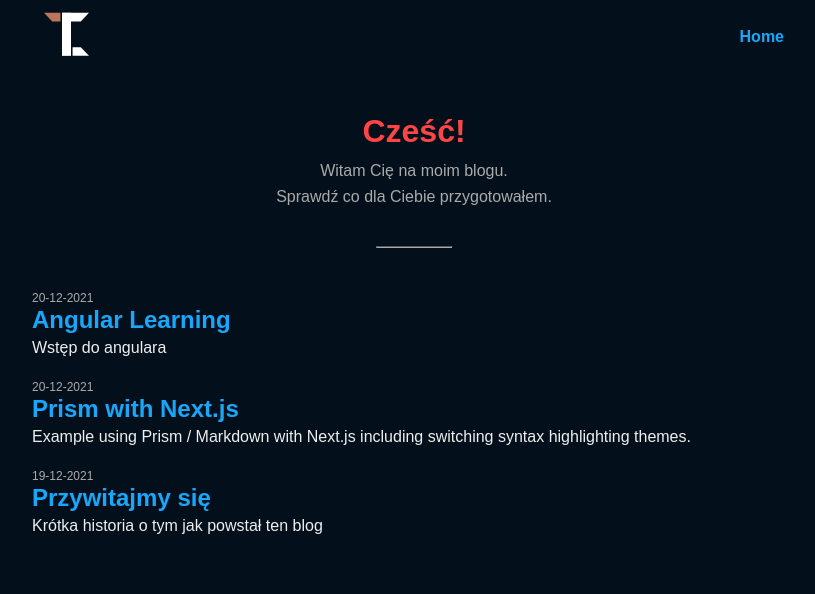
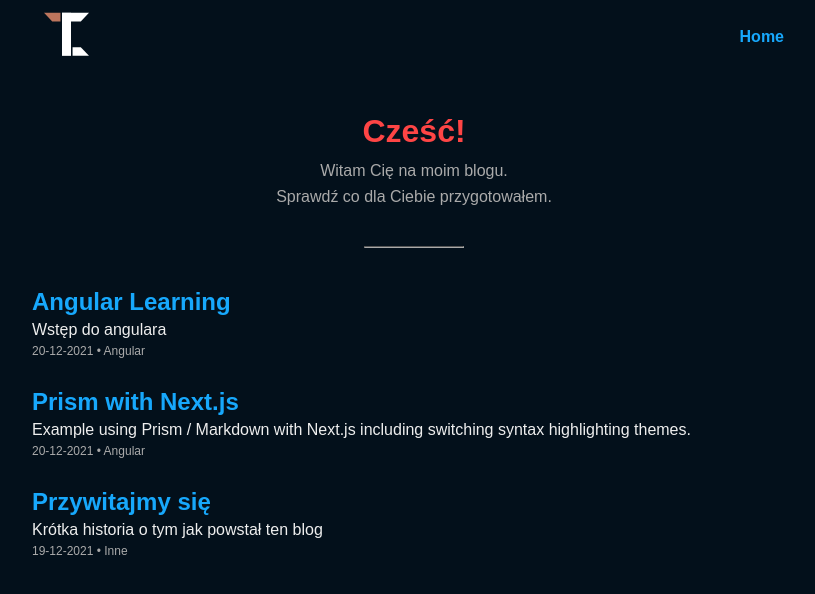
Before and after one commit to tobiaszciesielski/tciesielski.pl, a Next.js app: page / in a window 1280 px wide. Shown: the top 594 px of the page, without its empty margins (226-1041 px from the left). Built offline with nearby package versions, Linux system fonts and the light colour scheme.

Commit message:
Refactor and improvements

```diff
--- a/components/Navbar/Navbar.tsx
+++ b/components/Navbar/Navbar.tsx
@@ -14,7 +14,9 @@ export default function Header() {
       </Link>
 
       <Link href={'/'} passHref>
-        <a className={styles.navbar__home}>Home</a>
+        <a className={styles.navbar__item + ' underline-link-animation'}>
+          Home
+        </a>
       </Link>
     </nav>
   );
--- a/components/Navbar/navbar.module.scss
+++ b/components/Navbar/navbar.module.scss
@@ -12,26 +12,7 @@
     cursor: pointer;
   }
 
-  &__home {
+  &__item {
     font-weight: bold;
-    position: relative;
-
-    &::after {
-      content: '';
-      position: absolute;
-      top: 100%;
-      left: 0;
-      height: 2px;
-      background-color: $light-blue-0;
-      width: 0;
-      transition: width 0.4s ease;
-    }
-
-    &:hover {
-      &::after {
-        width: 100%;
-        transition: width 0.4s ease;
-      }
-    }
   }
 }
--- a/components/PostList/PostList.tsx
+++ b/components/PostList/PostList.tsx
@@ -11,15 +11,17 @@ export interface PostListProps {
 export default function PostList(props: PostListProps) {
   return (
     <ul className={styles['post-list']}>
-      {props.postsMeta.map(({ title, slug, excerpt, date }) => (
-        <li key={slug}>
+      {props.postsMeta.map(({ title, slug, excerpt, date, category }) => (
+        <li key={slug} className={styles['post-list__post']}>
           <Link href={`/blog/${slug}`} passHref>
             <a>
-              <span>{date}</span>
-              <h2 className={styles['post-list__post']}>{title}</h2>
-              <p>{excerpt}</p>
+              <h2 className="underline-link-animation">{title}</h2>
             </a>
           </Link>
+          <p>{excerpt}</p>
+          <span>
+            {date} &bull; {category}
+          </span>
         </li>
       ))}
     </ul>
--- a/components/PostList/postList.module.scss
+++ b/components/PostList/postList.module.scss
@@ -6,7 +6,13 @@
   margin-top: 0;
   display: flex;
   flex-direction: column;
-  gap: 20px;
+  gap: 30px;
+
+  &__post {
+    display: flex;
+    flex-direction: column;
+    gap: 5px;
+  }
 
   & span {
     color: $light-white-2;
@@ -16,29 +22,4 @@
   & p {
     color: $light-white-1;
   }
-
-  &__post {
-    position: relative;
-    width: fit-content;
-
-    margin-bottom: 5px;
-
-    &::after {
-      content: '';
-      position: absolute;
-      top: 100%;
-      left: 0;
-      height: 2px;
-      background-color: $light-blue-0;
-      width: 0;
-      transition: width 0.4s ease;
-    }
-
-    &:hover {
-      &::after {
-        width: 100%;
-        transition: width 0.4s ease;
-      }
-    }
-  }
 }
--- a/pages/404.module.scss
+++ b/pages/404.module.scss
@@ -5,4 +5,8 @@
   display: flex;
   flex-direction: column;
   gap: $size-5;
+
+  h1 {
+    margin: 0 auto;
+  }
 }
--- a/pages/404.tsx
+++ b/pages/404.tsx
@@ -8,7 +8,7 @@ export default function Custom404() {
       <p>Strona, której szukasz nie istnieje</p>
       <Link href={'/'} passHref>
         <a>
-          <h1>Powrót do strony głównej</h1>
+          <h1 className="underline-link-animation">Powrót do strony głównej</h1>
         </a>
       </Link>
     </div>
--- a/pages/blog/[slug].tsx
+++ b/pages/blog/[slug].tsx
@@ -7,7 +7,7 @@ import Head from 'next/head';
 import { getAllSlugs, getPostData } from '../../lib/posts';
 import { PostData } from '../../types/post';
 
-import styles from './styles/post.module.scss';
+import styles from './post.module.scss';
 
 export interface Meta {
   title: string;
--- a/pages/blog/post.module.scss
+++ b/pages/blog/post.module.scss
@@ -1,4 +1,6 @@
 @import url('https://fonts.googleapis.com/css2?family=Fira+Code&display=swap');
+@import 'variables';
+@import 'shared';
 
 .post {
   p {
@@ -30,4 +32,8 @@
   pre > code {
     font-size: 16px;
   }
+
+  a {
+    @extend %underline-link-animation !optional;
+  }
 }
--- /dev/null
+++ b/styles/_shared.scss
@@ -0,0 +1,25 @@
+%underline-link-animation {
+  position: relative;
+  width: fit-content;
+  &::after {
+    content: '';
+    position: absolute;
+    top: 100%;
+    left: 0;
+    height: 2px;
+    background-color: $light-blue-0;
+    width: 0;
+    transition: width 0.4s ease;
+  }
+
+  &:hover {
+    &::after {
+      width: 100%;
+      transition: width 0.4s ease;
+    }
+  }
+}
+
+.underline-link-animation {
+  @extend %underline-link-animation;
+}
--- a/styles/index.scss
+++ b/styles/index.scss
@@ -1,4 +1,5 @@
 @import 'variables';
+@import 'shared';
 
 *,
 *::after,
@@ -33,5 +34,5 @@ a {
 hr {
   margin: $size-7 auto;
   border-color: $light-white-2;
-  width: 10%;
+  width: 100px;
 }
```
